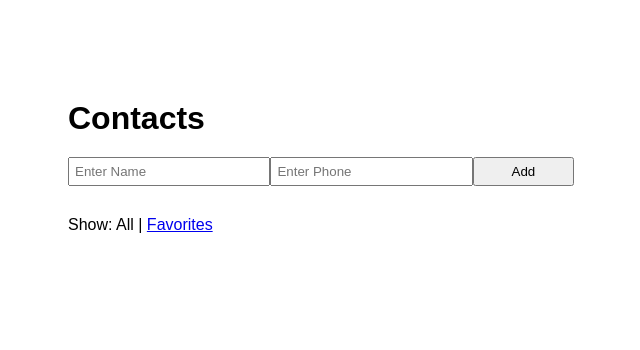
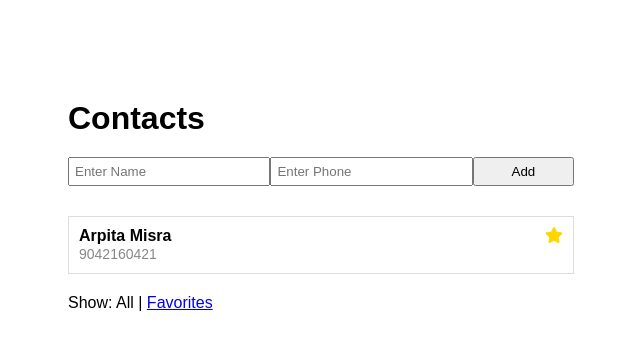
Before and after one commit to saurabh-misra/contacts-manager-v2, a React (Create React App) app: page / in a window 1280 px wide. Shown: the top 350 px of the page, without its empty margins (319-959 px from the left). Built offline with nearby package versions, Linux system fonts and the light colour scheme.

Commit message:
Use persisted state as the second argument to the  function in Redux

```diff
--- a/src/index.js
+++ b/src/index.js
@@ -10,8 +10,19 @@ import './index.css';
 
 import registerServiceWorker from './registerServiceWorker';
 
+const persistedState = {
+    contacts: [
+        {
+            id: 0,
+            name: 'Arpita Misra',
+            phone: '9042160421',
+            isFavorite: true
+        }
+    ]
+}
+
 ReactDOM.render(
-    <Provider store={createStore(reducer)}>
+    <Provider store={createStore(reducer, persistedState)}>
         <App />
     </Provider>,
     document.getElementById('root')
```
